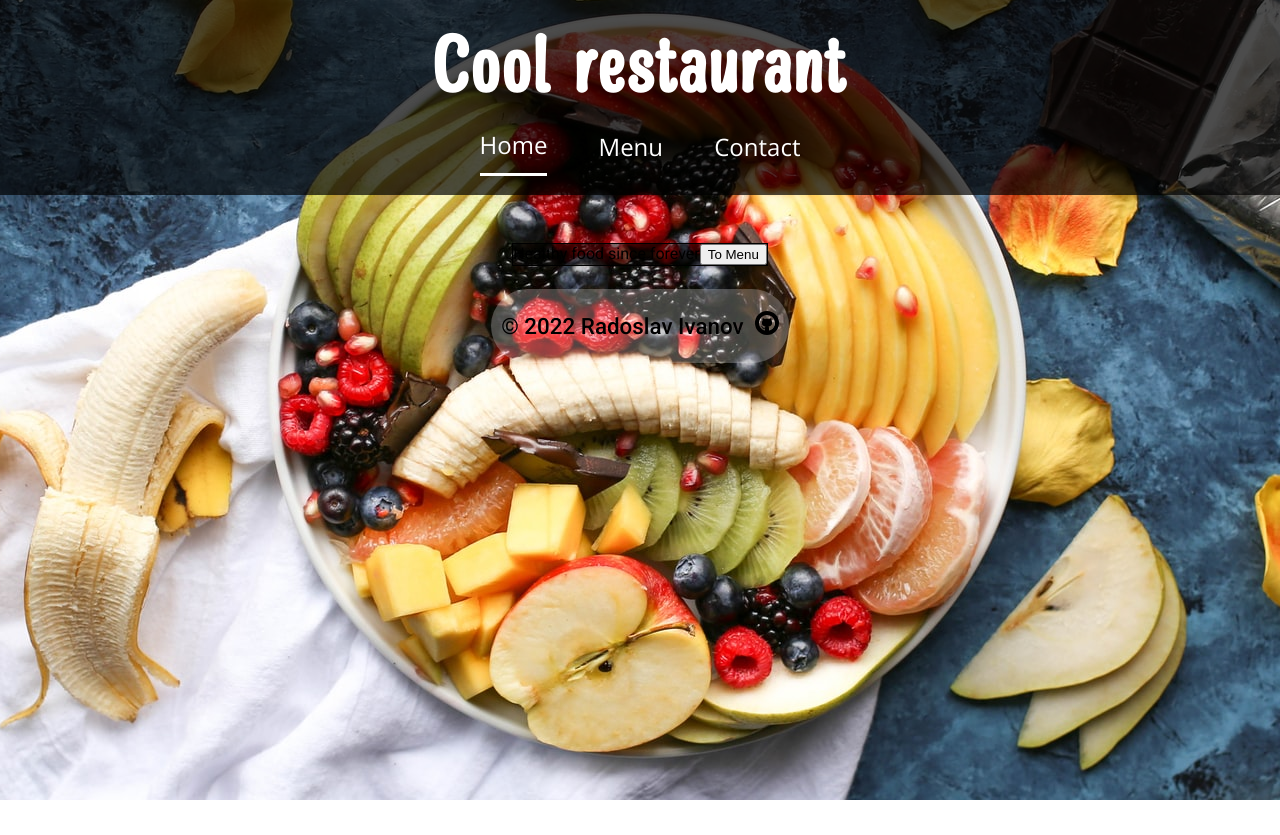
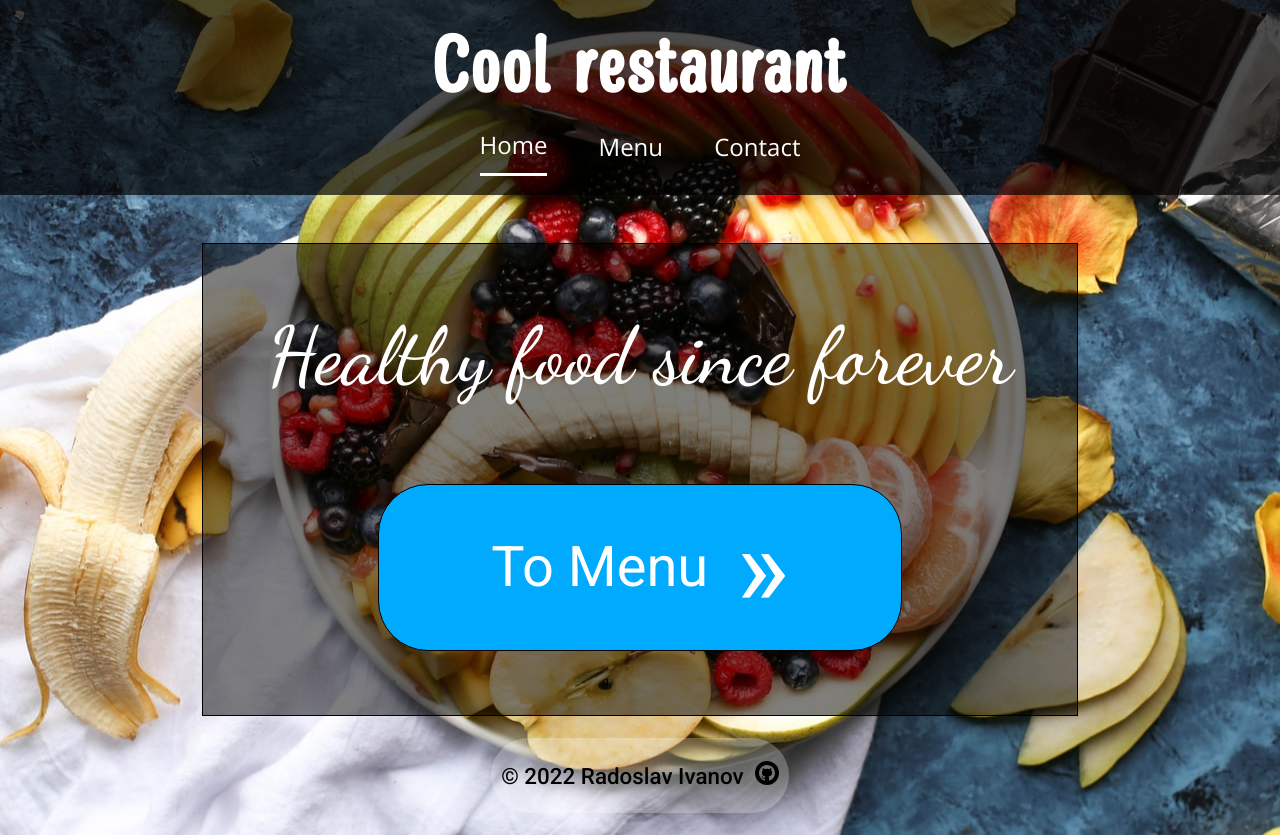
Before and after one commit to BeepBoopItsJoop/Restaurant, a website built with webpack: page dist/index.html in a window 1280 px wide. Both pictures are taken after a click on the button "Home". Before the commit the page ends 800 px from the top, so only its background shows below. Built offline with nearby package versions, Linux system fonts and the light colour scheme.

Commit message:
Tab switching logic functional

```diff
--- a/src/JS/contact.js
+++ b/src/JS/contact.js
@@ -34,11 +34,4 @@ const generateContact= () => {
     return contactDiv
 }
 
-const loadContact = () => {
-    const contactDiv = generateContact()
-
-    const container = document.querySelector('#content')
-    container.replaceChildren(contactDiv)
-}
-
-export { loadContact }
+export { generateContact }
--- /dev/null
+++ b/src/JS/footer.js
@@ -0,0 +1,19 @@
+const generateFooter = () => {
+    const footerNode = document.createElement('footer')
+    const pNode = document.createElement('p')
+    const aNode = document.createElement('a')
+    const imgNode = document.createElement('img')
+
+    pNode.innerHTML = "&copy; 2022 Radoslav Ivanov"
+    aNode.href = 'https://github.com/BeepBoopItsJoop'
+    imgNode.classList.add('github')
+    imgNode.src = './github-icon.svg'
+    imgNode.alt = 'Github Link'
+
+    aNode.append(imgNode)
+    footerNode.append(pNode, aNode)
+
+    return footerNode
+}
+
+export { generateFooter }
--- /dev/null
+++ b/src/JS/header.js
@@ -0,0 +1,68 @@
+import { generateHome } from './home';
+import { generateMenu } from './menu';
+import { generateContact } from './contact';
+
+const generateHeader = () => {
+    //  Creating elements
+    const headerNode = document.createElement('header')
+    const titleNode  = document.createElement('h1')
+    const navNode  = document.createElement('nav')
+    const navButtonHome  = document.createElement('button')
+    const navButtonMenu  = document.createElement('button')
+    const navButtonContact  = document.createElement('button')
+
+    // Adding classes
+    titleNode.id = 'title'
+    navButtonHome.id = 'home'
+    navButtonHome.classList.add('nav-button')
+    navButtonHome.classList.add('active')
+    navButtonMenu.id = 'menu'
+    navButtonMenu.classList.add('nav-button')
+    navButtonContact.id = 'contact'
+    navButtonContact.classList.add('nav-button')
+
+    // Setting text content
+    titleNode.innerText = 'Cool restaurant'
+    navButtonHome.innerText = 'Home'
+    navButtonMenu.innerText = 'Menu'
+    navButtonContact.innerText = 'Contact'
+
+   // Adding event listeners
+    const buttonArray = [navButtonHome, navButtonMenu, navButtonContact]
+
+    buttonArray.forEach(button => {
+        button.addEventListener('click', (e) => {
+
+            // remove active class on all buttons
+            buttonArray.forEach(button => {
+                button.classList.remove('active')
+            })
+            // adds active class on pressed button
+            e.target.classList.add('active');
+
+            // Tab switching logic
+            // TODO rewrite this crap
+            const container = document.querySelector('#content')
+            switch (e.target.innerText.toLowerCase()) {
+                case 'home':
+                    container.replaceChildren(generateHome())
+                    break;
+                case 'menu':
+                    container.replaceChildren(generateMenu())
+                    break;
+                case 'contact':
+                    container.replaceChildren(generateContact())
+                    break;
+            }
+
+        })
+    })
+
+    // Appending
+    navNode.append(navButtonHome, navButtonMenu, navButtonContact)
+    headerNode.append(titleNode, navNode)
+
+    return headerNode
+}
+
+export { generateHeader }
--- a/src/JS/home.js
+++ b/src/JS/home.js
@@ -1,29 +1,34 @@
+import { generateMenu } from './menu';
+
+
 const generateHome = () => {
     //  Creating elements
     const homeDiv = document.createElement('div')
     const homeTextSpan = document.createElement('span')
     const homeButton = document.createElement('button')
+    const homespantest = document.createElement('span')
+
+    // Adding event listeners
+    homeButton.addEventListener('click', () => {
+        document.querySelector('#menu').click()
+    })
 
     // Adding classes
     homeDiv.classList.add('home')
     homeTextSpan.classList.add('home-text')
     homeButton.classList.add('home-button')
+    homespantest.classList.add('home-button-arrow')
 
     // Setting text content
     homeTextSpan.innerText = 'Healthy food since forever'
     homeButton.innerText = 'To Menu'
+    homespantest.innerText = '»'
 
     // Appending
+    homeButton.append(homespantest)
     homeDiv.append(homeTextSpan, homeButton)
 
     return homeDiv
 }
 
-const loadHome = () => {
-    const homeDiv = generateHome()
-
-    const container = document.querySelector('#content')
-    container.replaceChildren(homeDiv)
-}
-
-export { loadHome }
+export { generateHome }
--- a/src/JS/index.js
+++ b/src/JS/index.js
@@ -1,26 +1,4 @@
 import '../style.css';
-import { loadMenu } from './menu';
-import { loadContact } from './contact';
-import { loadHome } from './home';
+import { initWebsite } from './initial';
 
-const menuButton = document.querySelector('#menu')
-
-menuButton.addEventListener('click', () => {
-    // delete this latersdasdafsd
-    loadMenu()
-    menuButton.classList.add('active')
-})
-
-const contactButton = document.querySelector('#contact')
-
-contactButton.addEventListener('click', () => {
-    loadContact()
-    contactButton.classList.add('active')
-})
-
-const homeButton = document.querySelector('#home')
-
-homeButton.addEventListener('click', () => {
-    loadHome()
-    homeButton.classList.add('active')
-})
+initWebsite()
--- /dev/null
+++ b/src/JS/initial.js
@@ -0,0 +1,12 @@
+import { generateHome } from './home';
+
+import { generateHeader } from './header';
+import { generateMain } from './main';
+import { generateFooter } from './footer';
+
+const initWebsite = () => {
+    document.body.append(generateHeader(), generateMain(), generateFooter())
+    document.querySelector('#content').append(generateHome())
+}
+
+export { initWebsite }
--- /dev/null
+++ b/src/JS/main.js
@@ -0,0 +1,8 @@
+const generateMain = () => {
+    const mainNode = document.createElement('main')
+    mainNode.id = 'content'
+
+    return mainNode
+}
+
+export { generateMain }
--- a/src/JS/menu.js
+++ b/src/JS/menu.js
@@ -5,11 +5,6 @@ const recipeArray = [
     ['Title3', 'Description3']
 ]
 
-const generateMenu = () => {
-    const menuDiv = document.createElement('div')
-    menuDiv.classList.add('menu')
-    return menuDiv
-}
 
 const generateMenuItem = (title, desciption) => {
     //  Creating elements
@@ -37,16 +32,15 @@ const generateMenuItem = (title, desciption) => {
     return menuItemDiv
 }
 
-const loadMenu = () => {
-    const menuDiv = generateMenu()
+const generateMenu = () => {
+    const menuDiv = document.createElement('div')
+    menuDiv.classList.add('menu')
 
     for (let i = 0; i < recipeArray.length; i++) {
-             menuDiv.append(generateMenuItem(recipeArray[i][0], recipeArray[i][1]))
-         }
+        menuDiv.append(generateMenuItem(recipeArray[i][0], recipeArray[i][1]))
+    }
 
-    const container = document.querySelector('#content')
-    container.replaceChildren(menuDiv)
-
+    return menuDiv
 }
 
-export { loadMenu }
+export { generateMenu }
--- a/src/style.css
+++ b/src/style.css
@@ -68,16 +68,39 @@ nav button:hover {
 
 /* Start of home */
 .home {
-
+    padding: 4em;
+    color: white;
+    display: flex;
+    flex-direction: column;
+    align-items: center;
+    justify-content: center;
+    gap: 5em;
 }
 
 .home-text {
-
+    font-family: 'Dancing Script', cursive;
+    font-size: 5rem;
+    font-weight: 500;
 }
 
 .home-button {
+    all: unset;
+    border: 1.5px solid black;
+    padding: 0.3em 2em;
+    font-size: 3.5rem;
+    background-color: rgb(0, 170, 255);
+    border-radius: 50px;
+    display: flex;
+    align-items: center;
+    justify-content: space-evenly;
+    white-space: nowrap;
+    gap: 0.5em;
+}
 
+.home-button-arrow {
+    font-size: 2em;
 }
+
 /* End of home */
 
 /* Start of menu */
@@ -209,7 +232,7 @@ footer {
     font-size: 1.4rem;
     background-color: rgba(255, 255, 255, .25);
     border-radius: 50px;
-    margin-top: 1em;
+    margin: 1em 0;
     font-weight: 500;
 }
 
```
Also changed, not shown: dist/github-icon.svg (renamed from src/img/github-icon.svg), dist/index.html, dist/main.js.
